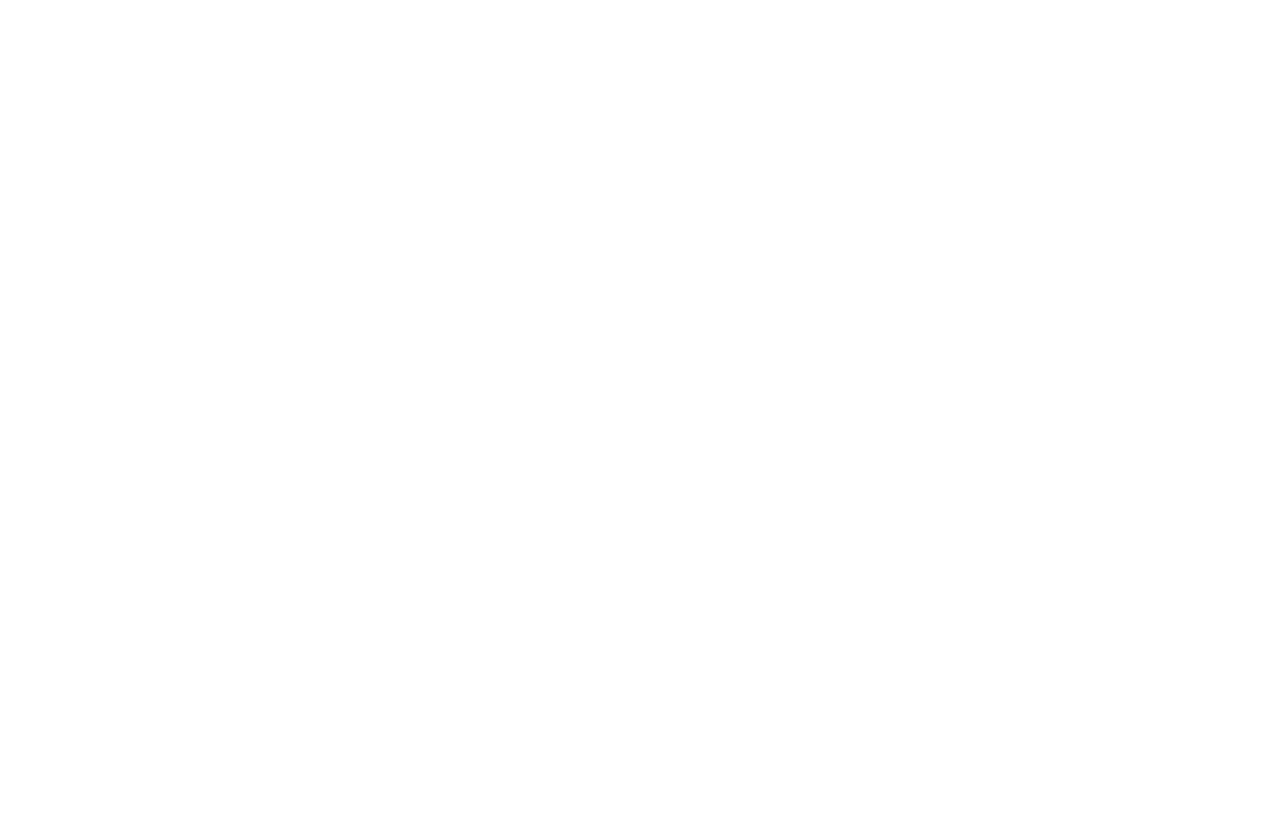
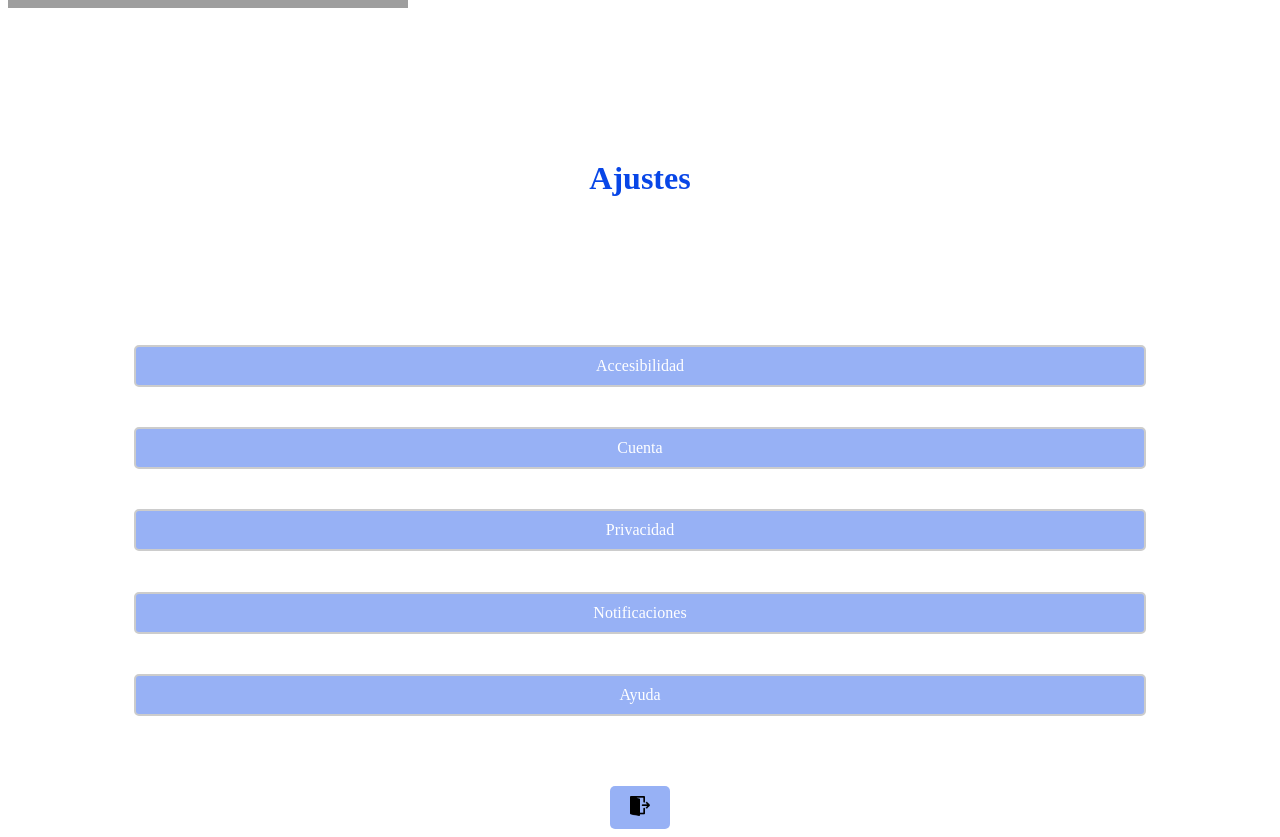
Before and after one commit to Liixxn/GoTrip, an Angular app in the folder GoTrip/: page /configuracion in a window 1280 px wide. Before the commit this address led to /. Shown: the part 300-1137 px from the top of the page. Before the commit the page ends 800 px from the top, so only its background shows below. Built offline with nearby package versions, Linux system fonts and the light colour scheme; grey boxes are pictures that could not be loaded.

Commit message:
configuracion

```diff
--- a/GoTrip/src/app/app-routing.module.ts
+++ b/GoTrip/src/app/app-routing.module.ts
@@ -3,10 +3,12 @@
 
 import { SplashScreenComponent } from './views/splash-screen/splash-screen.component';
 import { HomeComponent } from './views/home/home.component';
+import { ConfiguracionComponent } from './views/configuracion/configuracion.component';
 
 const routes: Routes = [
   { path: 'splash-screen', component: SplashScreenComponent },
   { path: 'home', component: HomeComponent },
+  {path: 'configuracion', component: ConfiguracionComponent}
 ];
 
 @NgModule({
--- a/GoTrip/src/app/app.module.ts
+++ b/GoTrip/src/app/app.module.ts
@@ -5,12 +5,14 @@
 import { AppComponent } from './app.component';
 import { SplashScreenComponent } from './views/splash-screen/splash-screen.component';
 import { HomeComponent } from './views/home/home.component';
+import { ConfiguracionComponent } from './views/configuracion/configuracion.component';
 
 @NgModule({
   declarations: [
     AppComponent,
     SplashScreenComponent,
-    HomeComponent
+    HomeComponent,
+    ConfiguracionComponent
   ],
   imports: [
     BrowserModule,
--- /dev/null
+++ b/GoTrip/src/app/views/configuracion/configuracion.component.html
@@ -0,0 +1,22 @@
+<span class="atras">
+    <img src="assets/atras.png" alt="boton_atras">
+</span>
+<form class="ajustesform">
+    <h1 class="ajustes-titulo">Ajustes</h1>
+
+
+
+    <div class="rectangulo-container">
+        <div class="rectangulo">Accesibilidad</div>
+        <div class="rectangulo">Cuenta</div>
+        <div class="rectangulo">Privacidad</div>
+        <div class="rectangulo">Notificaciones</div>
+        <div class="rectangulo">Ayuda</div>
+    </div>
+
+    <div class="cerrarSesion-btn-div">
+        <button class="cerrarSesion-btn">
+            <img src="assets/cerrar-sesion.png" alt="CerrarSesion">
+        </button>
+    </div>
+</form>
--- /dev/null
+++ b/GoTrip/src/app/views/configuracion/configuracion.component.scss
@@ -0,0 +1,65 @@
+.atras {
+    text-align: left;
+}
+
+.ajustes-titulo {
+    font-family: 'Source Code Pro';
+    color: #0846E7;
+}
+
+.ajustesform {
+    display: flex;
+    flex-direction: column;
+    margin: 0 auto;
+    align-items: center;
+    text-align: center;
+    margin-top: 10%;
+}
+
+.rectangulo {
+    padding: 10px;
+    border: 2px solid #ccc;
+    border-radius: 5px;
+    font-size: 16px;
+    width: 100%;
+    margin-bottom: 3%;
+    box-sizing: border-box;
+    background: rgba(8, 70, 231, 0.42);
+    color: white;
+}
+
+.rectangulo-container {
+    display: flex;
+    margin-top: 10%;
+    flex-direction: column;
+    width: 80%;
+    gap: 10px;
+}
+.cerrarSesion-btn-div {
+    display: flex;
+    justify-content: center;
+    margin-top: 40px;
+  }
+  .cerrarSesion-btn img {
+    width: 20px;
+    height: 20px;
+  }
+.cerrarSesion-btn {
+    padding: 10px 20px;
+    background-color: rgba(8, 70, 231, 0.42);
+    color: #fff;
+    border: none;
+    border-radius: 5px;
+    font-size: 16px;
+    cursor: pointer;
+    font-family: 'Viga';
+    font-style: normal;
+    font-weight: 400;
+    font-size: 15px;
+    line-height: 100%;
+     align-self: flex-end;
+}
+
+.cerrarSesion-btn:hover {
+    background-color: #00688B;
+}
```
Also changed, not shown: GoTrip/src/app/views/configuracion/configuracion.component.ts (added, +10 -0 lines), GoTrip/src/assets/cerrar-sesion.png (added), 1 other file (tests, documents, lock files or other folders).
